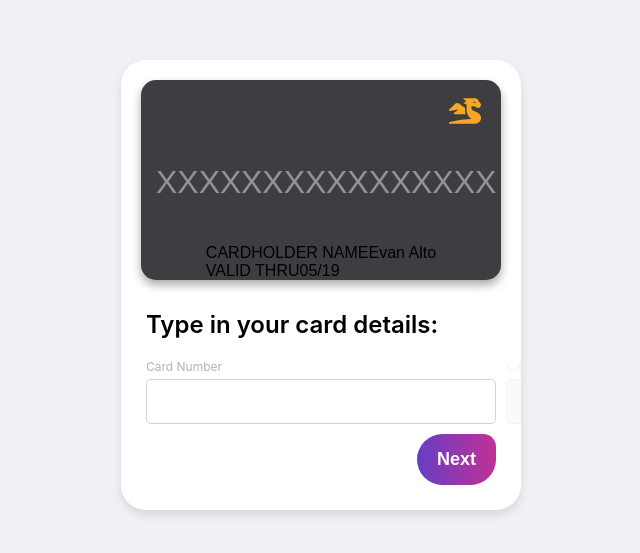
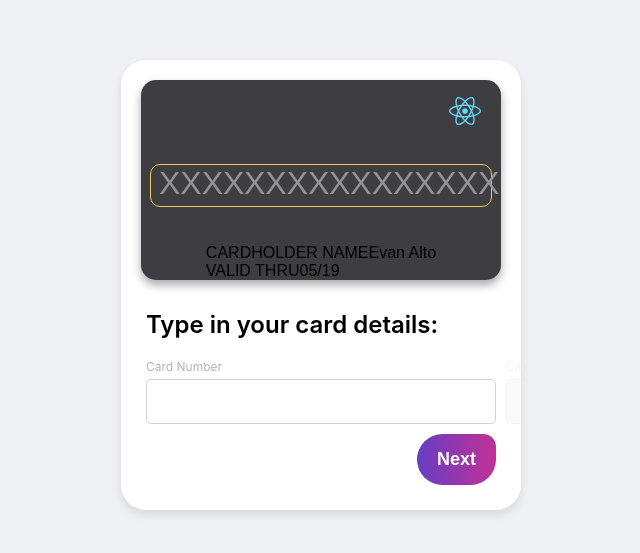
Before and after one commit to EvanAlto/add-card, a React (Create React App) app: page / in a window 1280 px wide. Shown: the part 115-668 px from the top of the page, without its empty margins (319-959 px from the left). Built offline with nearby package versions, Linux system fonts and the light colour scheme; a web font is replaced by a local one.

Commit message:
minor adjustments

```diff
--- a/src/components/Card.js
+++ b/src/components/Card.js
@@ -1,26 +1,27 @@
 import React from 'react'
 import './Card.scss'
-import { FaDragon } from 'react-icons/fa'
+import { FaReact } from 'react-icons/fa'
 
 const Card = ({ stage, cardNumber, cardholderName, validThru, securityCode }) => {
-  let displayedCardNumber = cardNumber.value + 'XXXXXXXXXXXXXXXX'.slice(cardNumber.value.length)
-  let cardNumArr = []
-  cardNumArr.push(displayedCardNumber.slice(0, 4).split(''))
-  cardNumArr.push(displayedCardNumber.slice(4, 8).split(''))
-  cardNumArr.push(displayedCardNumber.slice(8, 12).split(''))
-  cardNumArr.push(displayedCardNumber.slice(12, 16).split(''))
+  const displayCardNum = cardNumber.value + 'XXXXXXXXXXXXXXXX'.slice(cardNumber.value.length)
+  const cardNumArr = [
+    displayCardNum.slice(0, 4).split(''),
+    displayCardNum.slice(4, 8).split(''),
+    displayCardNum.slice(8, 12).split(''),
+    displayCardNum.slice(12, 16).split('')
+  ]
   return (
     <div className='card-container'>
       <div className={`card ${stage === 'security-code' ? 'flipped' : ''}`}>
         <div className='face front'>
-          <FaDragon />
-          <div className="card-number">
+          <FaReact />
+          <div className={`card-number ${stage === 'card-number' ? 'current' : 'not'}`}>
           {cardNumArr.map((group,i) => {
             return (
-            <span className={`group group-${i}`}key={i}>
-              {group.map(num => {
-                if (num !== 'X') return <span className="num">{num}</span>
-                else return <span>{num}</span>
+            <span className={`group group-${i}`} key={i}>
+              {group.map((num, j) => {
+                if (num !== 'X') return <span key={`${i + j}`} className="num">{num}</span>
+                else return <span key={i + j}>{num}</span>
               })}
             </span>)
             })}
@@ -38,7 +39,7 @@ const Card = ({ stage, cardNumber, cardholderName, validThru, securityCode }) =>
         </div>
         <div className='face back'>
           <div>682</div>
-          <FaDragon />
+          <FaReact />
         </div>
       </div>
     </div>
--- a/src/components/Card.scss
+++ b/src/components/Card.scss
@@ -1,3 +1,7 @@
+$activeColor: #fefefe;
+$inactiveColor: #949394;
+$svgColor: #61dafb;
+
 .card-container {
   font-family: 'Stylish', sans-serif;
   width: 360px;
@@ -7,36 +11,52 @@
   perspective: 1000px;
 
   .card-number {
-    width: 100%;
+    width: 95%;
+    height: 43px;
     position: absolute;
     top: calc(50% - 1rem);
-    color: #949394;
+    color: $inactiveColor;
 
     .group {
       display: flex;
       position: absolute;
       font-size: 2rem;
 
-      span.num {
-        color: #fefefe;
-        min-width: 18px;
+      span {
+        display: flex;
+        align-items: center;
+        justify-content: center;
+
+        &.num {
+          color: $activeColor;
+          min-width: 18px;
+        }
       }
     }
 
     .group-0 {
-      left: 15px;
+      left: 8px;
     }
 
     .group-1 {
-      left: 100px;
+      left: 93px;
     }
 
     .group-2 {
-      left: 185px;
+      left: 178px;
     }
     .group-3 {
-      left: 270px;
+      left: 263px;
     }
+  }
+
+  .not {
+    border: 1px solid transparent;
+  }
+
+  .current {
+    border: 1px solid #efca5e;
+    border-radius: 10px;
   }
 }
 
@@ -57,7 +77,7 @@
   background-color:#3e3d41;
 
   svg {
-    color: #f8a820;
+    color: $svgColor;
     font-size: 2rem;
   }
 }
```
